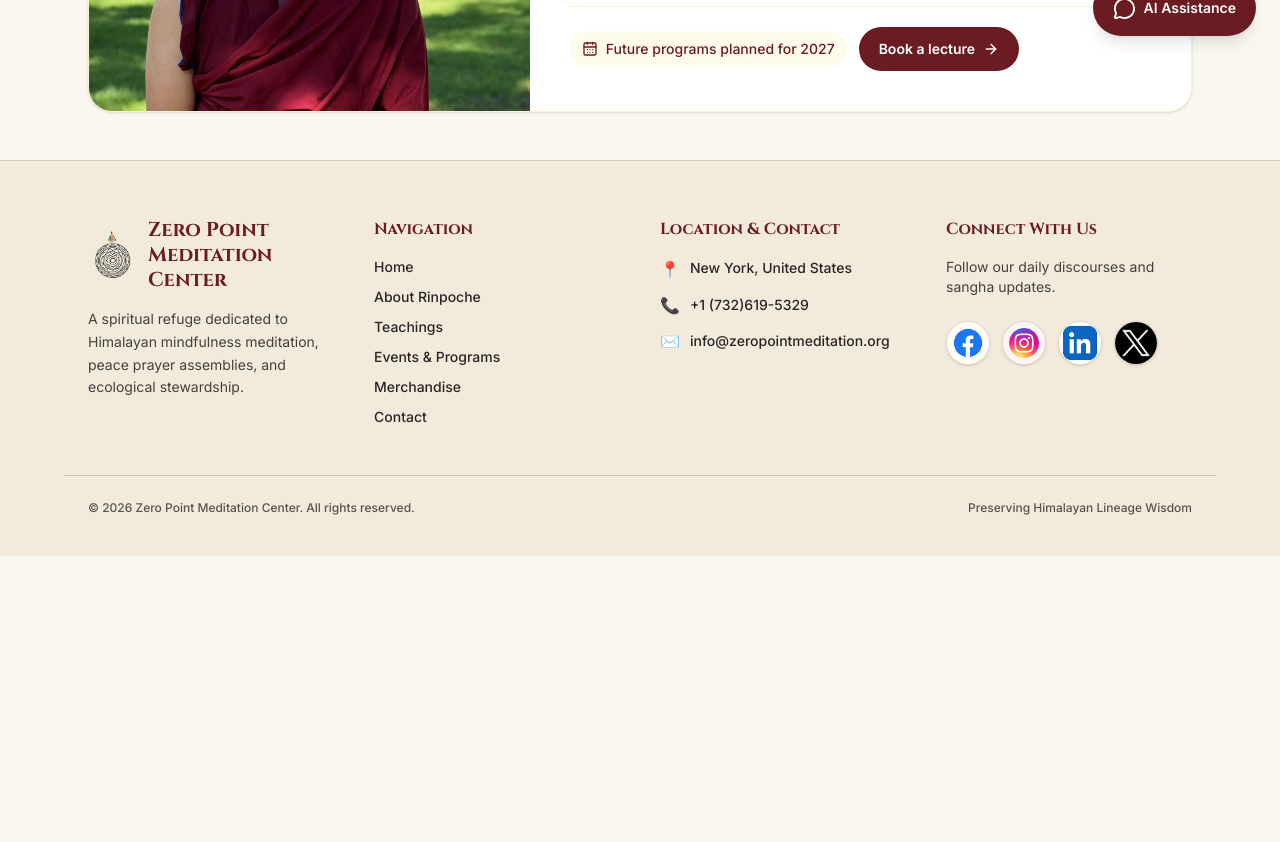
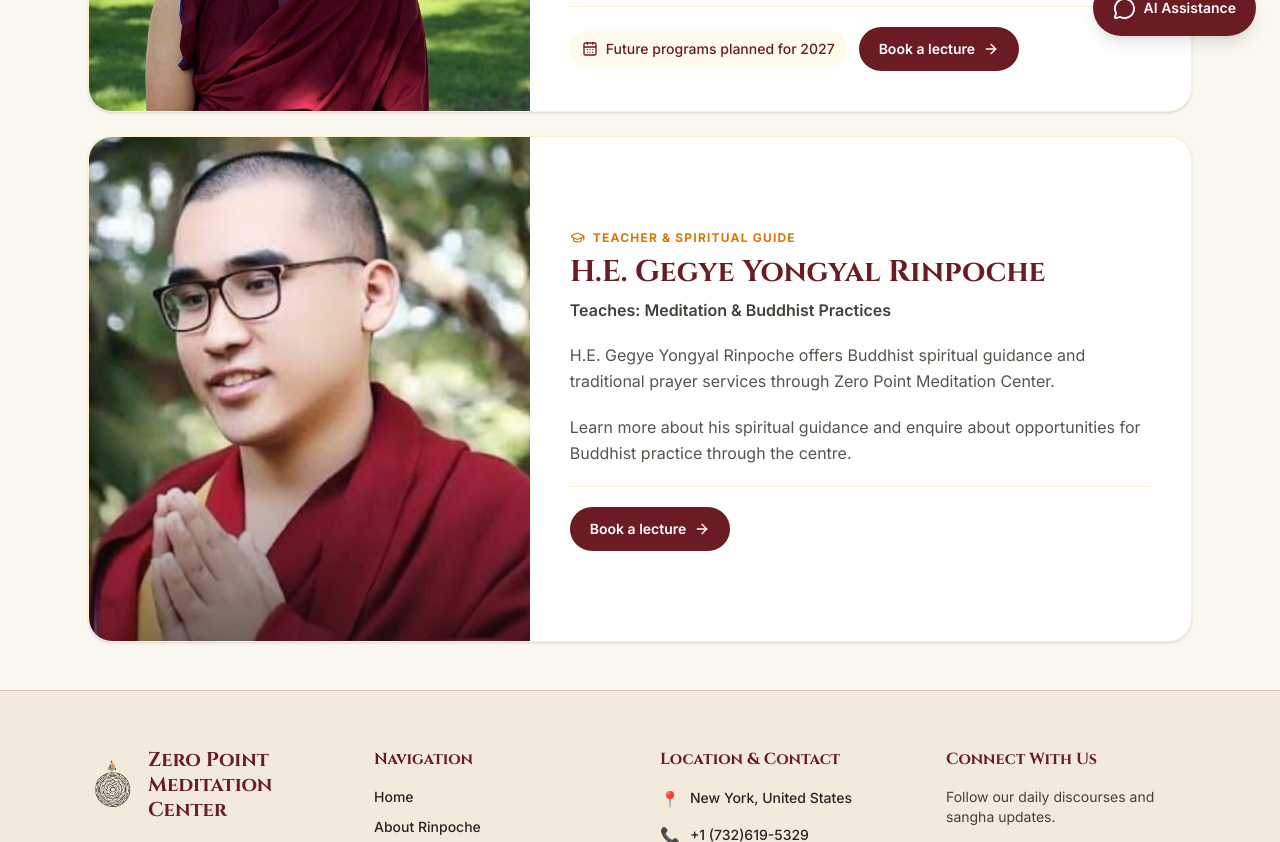
Before and after one commit to sherpaten/Zero-Point-Meditation-Center, a React (Vite) app in the folder zero-point-meditation/: page /teachers in a window 1280 px wide. Shown: the part 740-1582 px from the top of the page. Before the commit the page ends 1296 px from the top, so only its background shows below. Built offline with nearby package versions, Linux system fonts and the light colour scheme.

Commit message:
Add Gegye Yongyal Rinpoche to teachers page

```diff
--- a/zero-point-meditation/src/pages/Teachings.jsx
+++ b/zero-point-meditation/src/pages/Teachings.jsx
@@ -4,6 +4,7 @@
 import { BookOpen, GraduationCap, CalendarDays, ArrowRight } from 'lucide-react';
 import BookingModal from '../components/BookingModal.jsx';
 import karmaGyatsoPhoto from '../assets/Teams/Teachers/karma Gyatso lopon la .jpeg';
+import gegyeYongyalRinpoche from "../assets/Teams/Gegye Yongyal Rinpoche's.png";
 
 export default function Teachings() {
   const [bookingOpen, setBookingOpen] = useState(false);
@@ -82,6 +83,48 @@
             </div>
           </div>
         </motion.article>
+
+        <motion.article
+          initial={{ opacity: 0, y: 18 }}
+          animate={{ opacity: 1, y: 0 }}
+          transition={{ duration: 0.45, delay: 0.1 }}
+          className="grid overflow-hidden rounded-3xl border border-amber-100 bg-white shadow-sm md:grid-cols-[minmax(260px,0.8fr)_1.2fr]"
+        >
+          <div className="min-h-[320px] bg-stone-100 sm:min-h-[400px]">
+            <img
+              src={gegyeYongyalRinpoche}
+              alt="H.E. Gegye Yongyal Rinpoche"
+              className="h-full w-full object-cover object-top"
+              loading="lazy"
+            />
+          </div>
+          <div className="flex flex-col justify-center gap-5 p-6 sm:p-8 lg:p-10">
+            <div className="space-y-2">
+              <span className="inline-flex items-center gap-2 text-xs font-bold uppercase tracking-widest text-buddhist-gold">
+                <GraduationCap size={15} /> Teacher &amp; Spiritual Guide
+              </span>
+              <h3 className="font-serif text-2xl font-bold text-buddhist-burgundy sm:text-3xl">H.E. Gegye Yongyal Rinpoche</h3>
+              <p className="font-semibold text-stone-700">Teaches: Meditation &amp; Buddhist Practices</p>
+            </div>
+
+            <p className="leading-relaxed text-stone-600">
+              H.E. Gegye Yongyal Rinpoche offers Buddhist spiritual guidance and traditional prayer services through Zero Point Meditation Center.
+            </p>
+            <p className="leading-relaxed text-stone-600">
+              Learn more about his spiritual guidance and enquire about opportunities for Buddhist practice through the centre.
+            </p>
+
+            <div className="flex flex-wrap items-center gap-3 border-t border-amber-100 pt-5">
+              <button
+                type="button"
+                onClick={() => setBookingOpen(true)}
+                className="inline-flex items-center justify-center gap-2 rounded-full bg-buddhist-burgundy px-5 py-3 text-sm font-semibold text-white transition hover:bg-buddhist-burgundy-hover focus-visible:outline focus-visible:outline-2 focus-visible:outline-offset-2 focus-visible:outline-amber-700"
+              >
+                Book a lecture <ArrowRight size={16} />
+              </button>
+            </div>
+          </div>
+        </motion.article>
       </section>
 
       <BookingModal
```
